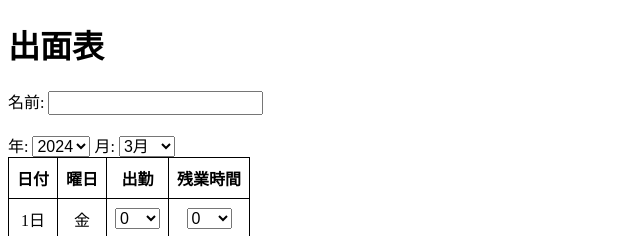
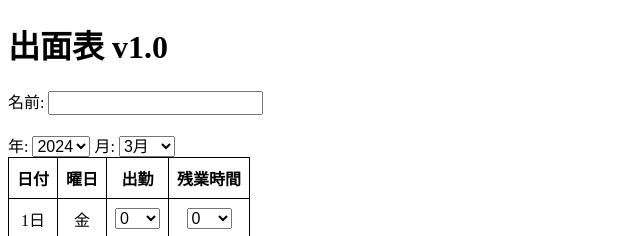
Before and after one commit to tHiyori/dedura, a plain HTML site: page index.html in a window 1280 px wide. Shown: the top 236 px of the page, 0-640 px from the left. Drawn offline with Linux system fonts and the light colour scheme.

Commit message:
Update index.html
v1.0表記をついか

```diff
--- a/index.html
+++ b/index.html
@@ -36,7 +36,7 @@
 </head>
 
 <body>
-    <h1>出面表</h1>
+    <h1>出面表 v1.0</h1>
     <form id="attendanceForm">
         <!-- 名前入力欄 -->
         <label for="name">名前:</label>
```
